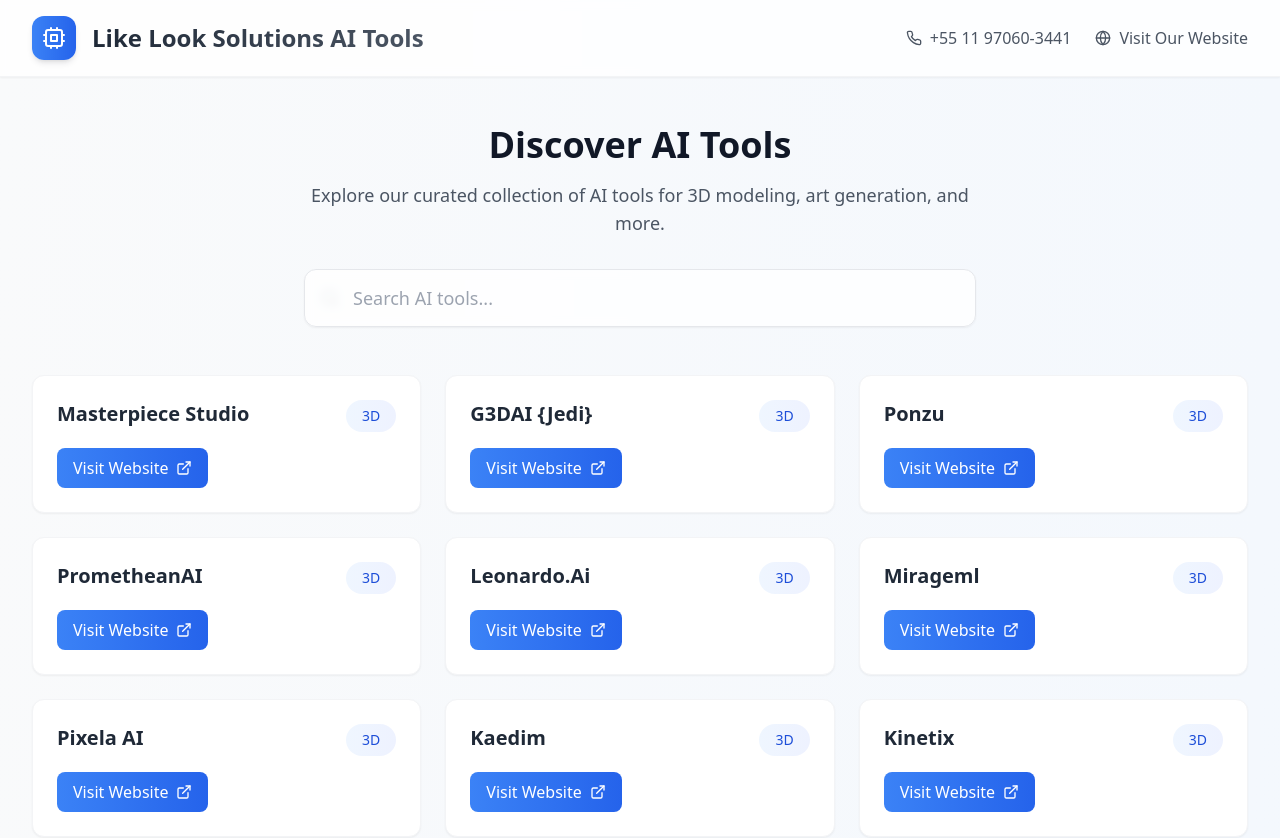
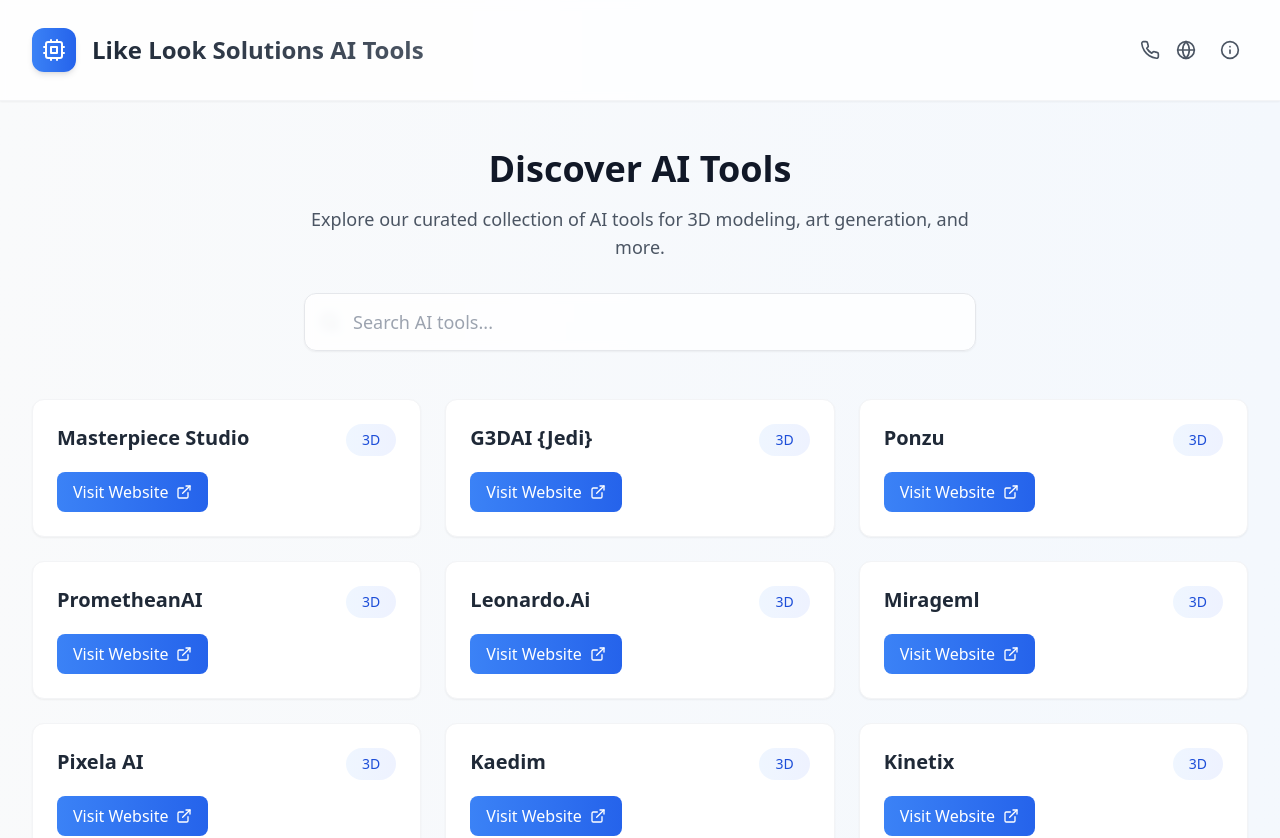
Before and after one commit to AstridNielsen-lab/Like-Look-Solutions-AI-Tools, a React (Vite) app: page / in a window 1280 px wide. Shown: the top 838 px of the page. Built offline with nearby package versions, Linux system fonts and the light colour scheme.

Commit message:
Atualizações realizadas localmente

```diff
--- a/src/components/ContactInfo.tsx
+++ b/src/components/ContactInfo.tsx
@@ -1,27 +1,42 @@
 import React from 'react';
-import { Phone, Globe } from 'lucide-react';
+import { Phone, Globe, Info } from 'lucide-react';
+import { Tooltip } from './Tooltip';
 
 export function ContactInfo() {
   return (
-    <div className="flex items-center justify-center space-x-6">
+    <div className="flex items-center space-x-4">
+      <Tooltip content="WhatsApp: +55 11 97060-3441">
         <a
           href="https://wa.me/5511970603441"
           target="_blank"
           rel="noopener noreferrer"
-        className="flex items-center text-gray-600 hover:text-blue-600 transition-colors"
+          className="p-2 text-gray-600 hover:text-blue-600 transition-colors rounded-full hover:bg-gray-100"
+          aria-label="Contact on WhatsApp"
         >
-        <Phone className="h-4 w-4 mr-2" />
-        <span>+55 11 97060-3441</span>
+          <Phone className="h-5 w-5" />
         </a>
+      </Tooltip>
+
+      <Tooltip content="Visit Our Website">
         <a
           href="https://likelook.wixsite.com/solutions"
           target="_blank"
           rel="noopener noreferrer"
-        className="flex items-center text-gray-600 hover:text-blue-600 transition-colors"
+          className="p-2 text-gray-600 hover:text-blue-600 transition-colors rounded-full hover:bg-gray-100"
+          aria-label="Visit website"
         >
-        <Globe className="h-4 w-4 mr-2" />
-        <span>Visit Our Website</span>
+          <Globe className="h-5 w-5" />
         </a>
+      </Tooltip>
+
+      <Tooltip content="Like Look Solutions - AI Tools Catalog">
+        <button
+          className="p-2 text-gray-600 hover:text-blue-600 transition-colors rounded-full hover:bg-gray-100"
+          aria-label="About us"
+        >
+          <Info className="h-5 w-5" />
+        </button>
+      </Tooltip>
     </div>
   );
 }
--- /dev/null
+++ b/src/components/Tooltip.tsx
@@ -0,0 +1,31 @@
+import React, { useState } from 'react';
+
+interface TooltipProps {
+  content: string;
+  children: React.ReactNode;
+}
+
+export function Tooltip({ content, children }: TooltipProps) {
+  const [isVisible, setIsVisible] = useState(false);
+
+  return (
+    <div className="relative inline-block">
+      <div
+        onMouseEnter={() => setIsVisible(true)}
+        onMouseLeave={() => setIsVisible(false)}
+        onFocus={() => setIsVisible(true)}
+        onBlur={() => setIsVisible(false)}
+      >
+        {children}
+      </div>
+
+      {isVisible && (
+        <div className="absolute z-10 px-3 py-2 text-sm font-medium text-white bg-gray-900 rounded-lg shadow-sm
+          tooltip dark:bg-gray-700 -translate-x-1/2 left-1/2 -bottom-12 whitespace-nowrap">
+          {content}
+          <div className="tooltip-arrow absolute w-2 h-2 bg-gray-900 transform rotate-45 -top-1 left-1/2 -translate-x-1/2" />
+        </div>
+      )}
+    </div>
+  );
+}
```
Lines whose indentation alone changed are shown as unchanged.
